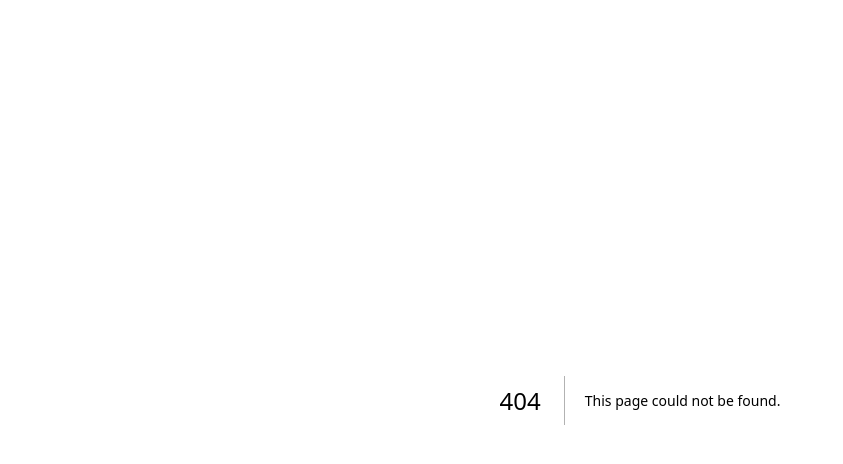
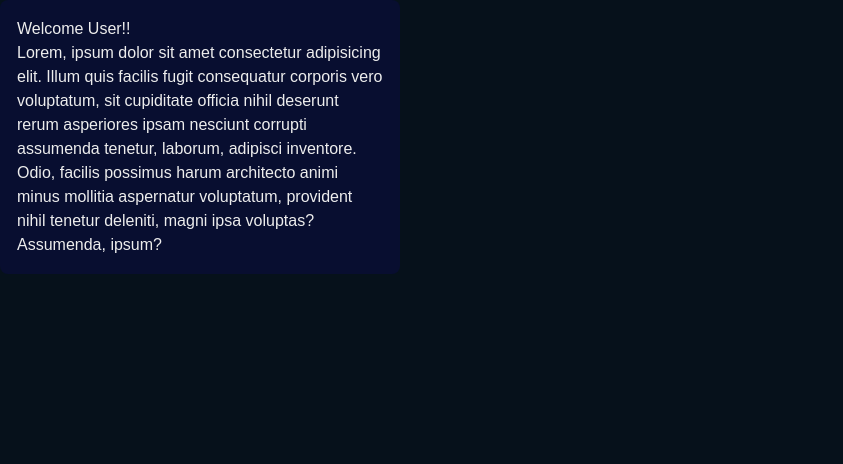
Before and after one commit to Quronest/quronest_frontend, a Next.js app: page /home in a window 1280 px wide. Before the commit this address had no page. Shown: the top 464 px of the page, without its empty margins (0-843 px from the left). Built offline with nearby package versions, Linux system fonts and the light colour scheme.

Commit message:
Page container wrapper and card component added

```diff
--- /dev/null
+++ b/src/app/(pages)/home/page.tsx
@@ -0,0 +1,16 @@
+import { Card } from "@/components/ui/card";
+import { PageContainer } from "@/components/ui/pageContainer";
+import React from "react";
+
+const HomePage = () => {
+  return (
+    <PageContainer className="space-y-3">
+      <Card border="transparent" hoverEffect="move" className="max-w-100">
+        <h1>Welcome User!!</h1>
+        <p>Lorem, ipsum dolor sit amet consectetur adipisicing elit. Illum quis facilis fugit consequatur corporis vero voluptatum, sit cupiditate officia nihil deserunt rerum asperiores ipsam nesciunt corrupti assumenda tenetur, laborum, adipisci inventore. Odio, facilis possimus harum architecto animi minus mollitia aspernatur voluptatum, provident nihil tenetur deleniti, magni ipsa voluptas? Assumenda, ipsum?</p>
+      </Card>
+    </PageContainer>
+  );
+};
+
+export default HomePage;
--- a/src/app/globals.css
+++ b/src/app/globals.css
@@ -23,9 +23,10 @@
     --background: #020722;
     --foreground: #ededed;
     --primary: #d8732b;
-    --card: #0d1a27;
+    --card: #0d1925;
     --card-hover: #152230;
     --neutral: #a8a8a8;
+    --shadow: #1e2f42;
   }
 }
 
--- /dev/null
+++ b/src/components/ui/card.tsx
@@ -0,0 +1,44 @@
+import clsx, { ClassValue } from "clsx";
+import React from "react";
+
+type HoverEffects = "move" | "light" | "none";
+
+type CardProp = {
+  hoverEffect?: HoverEffects;
+  className?: string;
+  children: React.ReactNode;
+  border?: "primary" | "neutral" | "transparent";
+};
+
+const hoverEffects: Record<HoverEffects, ClassValue> = {
+  move: "hover:-translate-1 hover:shadow-[10px_10px_20px_var(--shadow)]!",
+  light: "hover:bg-card-hover",
+  none: "",
+};
+
+const borderVariants: Record<string, ClassValue> = {
+  primary: "border-primary",
+  neutral: "border-neutral",
+  transparent: "border-transparent",
+};
+
+export const Card = ({
+  hoverEffect = "none",
+  className,
+  children,
+  border = "transparent",
+}: CardProp) => {
+  return (
+    <div
+      className={clsx(
+        `p-4 rounded-lg border bg-card`,
+        `transition-all duration-300`,
+        hoverEffects[hoverEffect],
+        borderVariants[border],
+        className,
+      )}
+    >
+      {children}
+    </div>
+  );
+};
--- /dev/null
+++ b/src/components/ui/pageContainer.tsx
@@ -0,0 +1,12 @@
+import clsx from "clsx";
+import React from "react";
+
+export const PageContainer = ({
+  children,
+  className = "",
+}: {
+  children: React.ReactNode;
+  className?: string;
+}) => {
+  return <div className={clsx("max-w-7xl h-screen w-full mx-auto", className)}>{children}</div>;
+};
```
